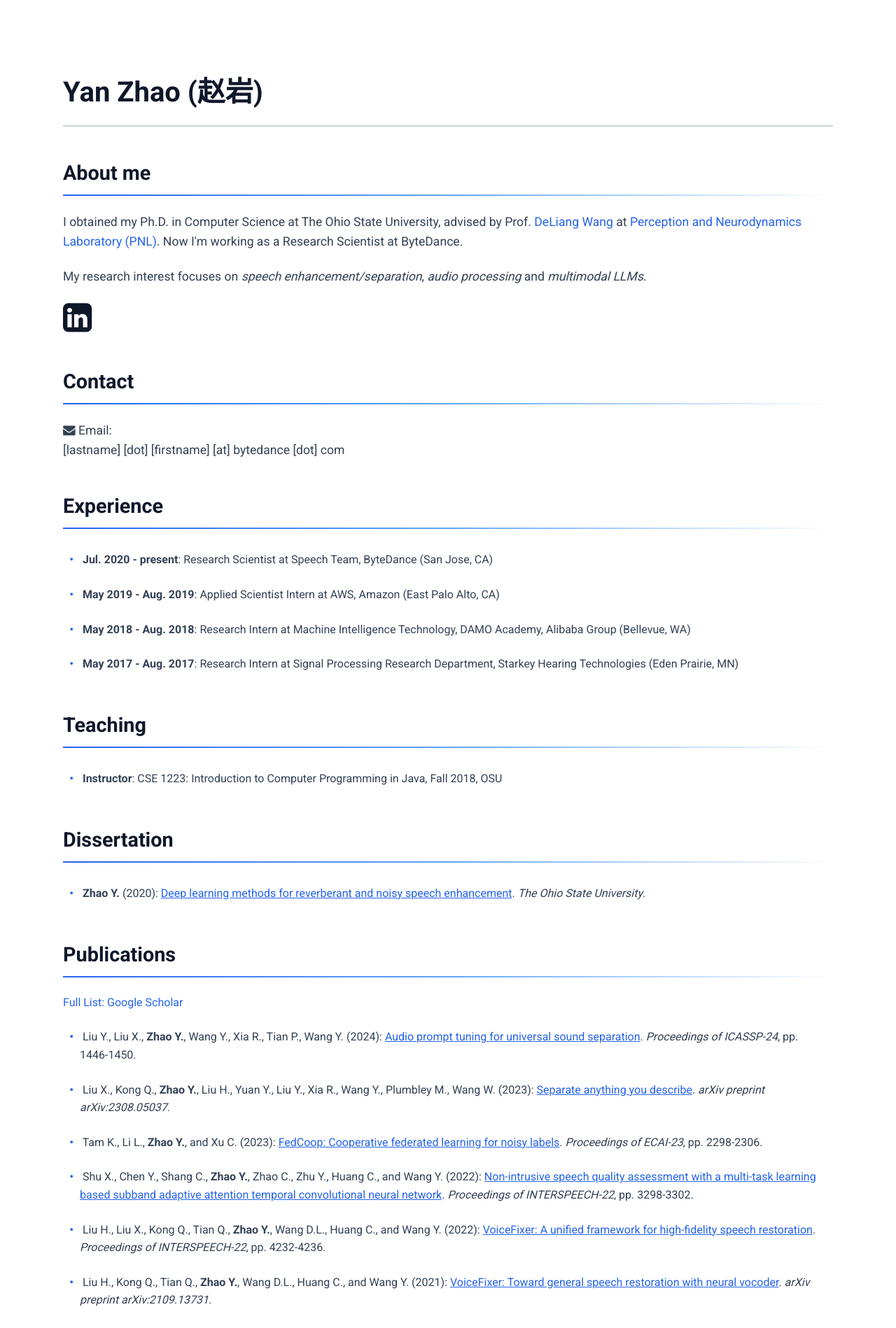
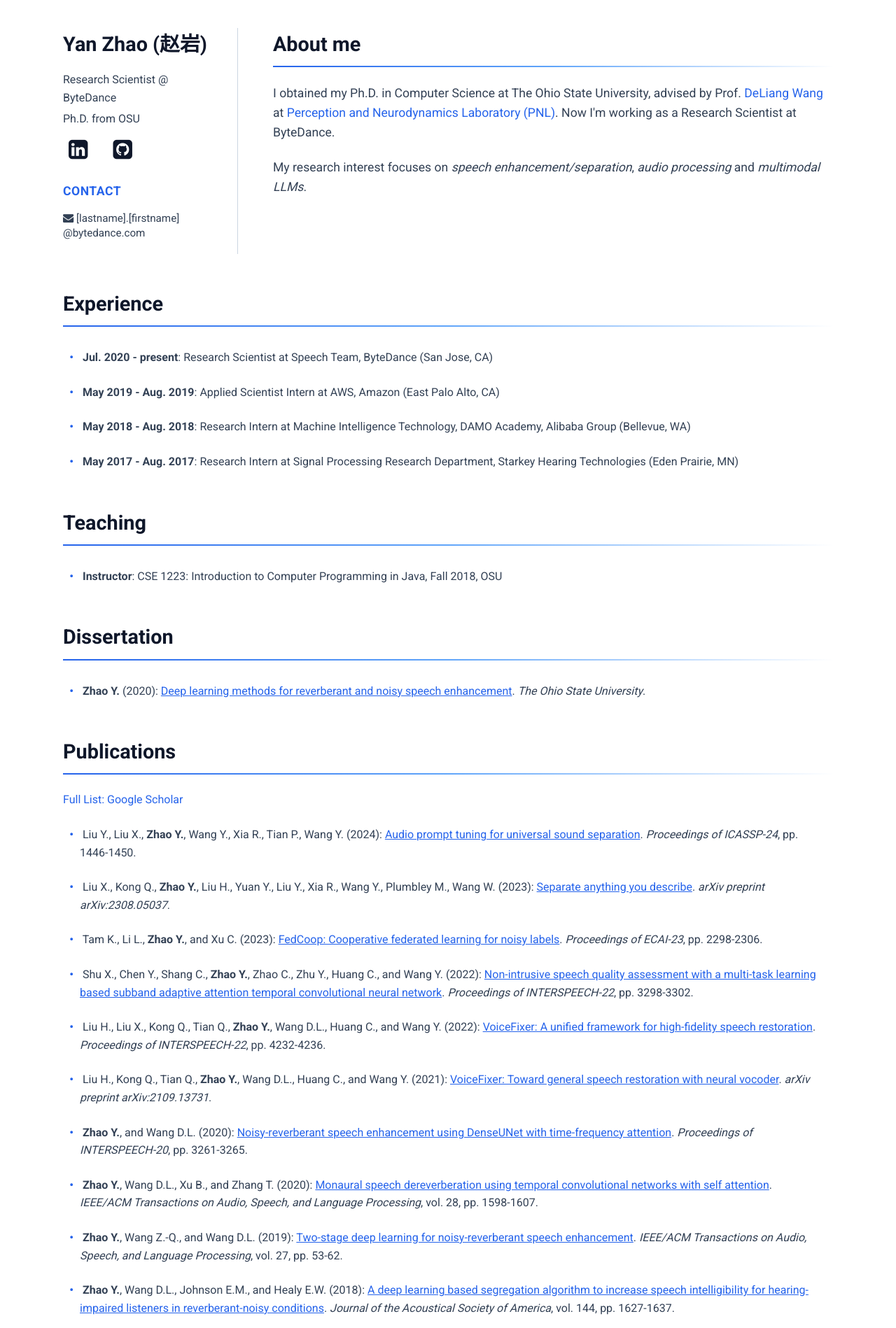
Before and after one commit to cliffzhao/cliffzhao.github.io, a Jekyll site: the page built from index.html, in a window 1280 px wide. Shown: the top 1898 px of the page at 70% size. Built offline with Jekyll 4.4.1, drawn with Linux system fonts in a browser that asks for light colours; a style sheet for code colours, icons or effects is not loaded.

Commit message:
[update] update style to v2

```diff
--- a/css/main.css
+++ b/css/main.css
@@ -152,17 +152,107 @@
     text-indent: 0; /* Reset indent for bullet */
 }
 
+/* Profile Grid Layout */
+.profile-grid {
+    display: grid;
+    grid-template-columns: 1fr;
+    gap: 30px;
+    margin-bottom: 3rem;
+}
+
+@media (min-width: 768px) {
+    .profile-grid {
+        grid-template-columns: 250px 1fr; /* Sidebar width + Content */
+        gap: 50px;
+    }
+}
+
+/* Profile Sidebar (No Photo) */
+.profile-sidebar {
+    text-align: left; /* Align left for cleaner look without photo */
+    border-right: 1px solid var(--border-color); /* Separator line */
+    padding-right: 20px;
+}
+
+@media (max-width: 767px) {
+    .profile-sidebar {
+        text-align: center;
+        border-right: none;
+        border-bottom: 1px solid var(--border-color);
+        padding-right: 0;
+        padding-bottom: 20px;
+    }
+}
+
+.profile-sidebar h1 {
+    font-size: 1.8em;
+    border-bottom: none; /* Remove underline for sidebar name */
+    padding-bottom: 5px;
+    margin-top: 0;
+    margin-bottom: 10px;
+    color: var(--primary-color);
+}
+
+.profile-info p {
+    margin: 5px 0;
+    font-size: 1em;
+    color: var(--text-color);
+    font-weight: 500;
+}
+
+.contact-info {
+    margin-top: 25px;
+}
+
+.contact-info h3 {
+    font-size: 1.1em;
+    margin-bottom: 8px;
+    border-bottom: none;
+    text-transform: uppercase;
+    letter-spacing: 0.5px;
+    color: var(--accent-color);
+}
+
+.contact-info p {
+    font-size: 0.95em;
+    word-break: break-all;
+    line-height: 1.4;
+}
+
+/* Social Icons Sidebar */
+.social-icons {
+    margin-top: 20px;
+}
+
+.social-icons i {
+    margin-right: 15px; /* Spacing for left alignment */
+    margin-left: 0;
+    color: var(--primary-color);
+    transition: color 0.2s;
+}
+
+@media (max-width: 767px) {
+    .social-icons i {
+        margin: 0 10px; /* Center alignment for mobile */
+    }
+}
+
+/* Profile Bio (Right Side) */
+.profile-bio h2 {
+    margin-top: 0; /* Align with top of sidebar */
+}
+
 /* Utility */
 .blurb {
     margin-bottom: 2rem;
 }
 
 .social-icons {
-    margin-top: 1rem;
+    margin-top: 15px;
 }
 
 .social-icons i {
-    margin-right: 15px;
+    margin: 0 8px;
     color: var(--primary-color);
     transition: color 0.2s;
 }
--- a/index.html
+++ b/index.html
@@ -3,11 +3,31 @@
 title: Yan Zhao
 ---
 <div class="blurb">
+
+    <div class="profile-grid">
+        <!-- Left Sidebar: Name, Info, Social -->
+        <div class="profile-sidebar">
             <h1>Yan Zhao (赵岩)</h1>
+            <div class="profile-info">
+                <p>Research Scientist @ ByteDance</p>
+                <p>Ph.D. from OSU</p>
+            </div>
 
+            <div class="social-icons">
+                <a href="https://www.linkedin.com/in/yan-zhao-8785a356/"><i class="fa fa-linkedin-square fa-2x"></i></a>
+                <a href="https://scholar.google.com/citations?user=cHzLMDEAAAAJ&hl=en" target="_blank"><i class="ai ai-google-scholar-square ai-2x"></i></a>
+                <a href="https://github.com/cliffzhao"><i class="fa fa-github-square fa-2x"></i></a>
+            </div>
 
+            <div class="contact-info">
+                <h3>Contact</h3>
+                <p><i class="fa fa-envelope"></i> [lastname].[firstname]<br>@bytedance.com</p>
+            </div>
+        </div>
+
+        <!-- Right Content: Bio -->
+        <div class="profile-bio">
             <h2>About me</h2>
-
             <p>
                 I obtained my Ph.D. in Computer Science at The Ohio State University, advised by Prof. <a href="https://pnlwang.github.io/">DeLiang Wang</a> at <a href="https://pnlwang.github.io/pnl/">Perception and Neurodynamics Laboratory (PNL)</a>. Now I'm working as a Research Scientist at ByteDance.
             </p>
@@ -15,28 +35,10 @@
             <p>
                 My research interest focuses on <I>speech enhancement/separation</I>, <I>audio processing</I> and <I>multimodal LLMs</I>.
             </p>
-
-	<div class="social-icons">
-		<a href="https://www.linkedin.com/in/yan-zhao-8785a356/"><i class="fa fa-linkedin-square fa-3x"></i></a> <a href="https://scholar.google.com/citations?user=cHzLMDEAAAAJ&hl=en" target="_blank"><i class="ai ai-google-scholar-square ai-3x"></i></a>
+        </div>
     </div>
 
-    <h2>Contact</h2>
-    <ul>
-      	<p>
-		<i class="fa fa-envelope"></i> Email: </br>
-		  [lastname] [dot] [firstname] [at] bytedance [dot] com
-	</p>
-
-	</ul>
-
-
-<!--     <h2>News</h2>
-    <ul>
-
-    <li> ...
-
-    </ul> -->
-
+    <!-- Experience Section -->
     <h2>Experience</h2>
     <ul>
 	      <li>
```
Lines whose indentation alone changed are shown as unchanged.
